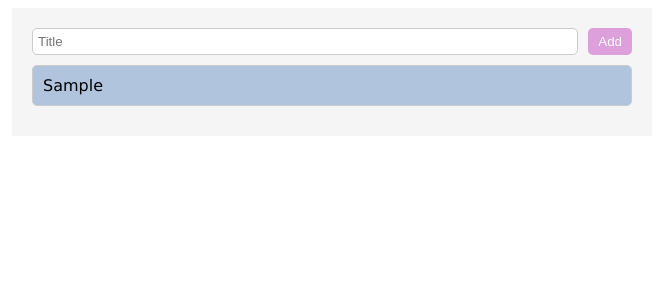
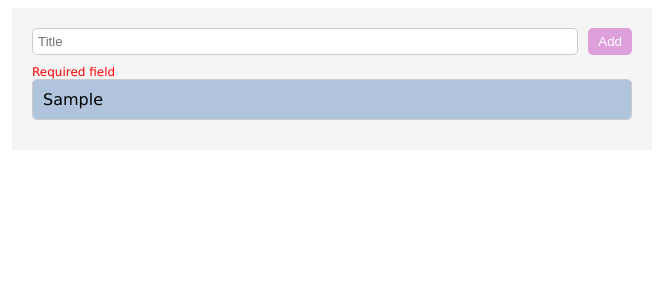
Before and after one commit to nikitakocherinskiy/liga-todo-list, an Angular app: page / in a window 1280 px wide. Both pictures are taken after typing "Sample" into the empty fields and a click on the button "Add". Shown: the top 300 px of the page, without its empty margins (308-971 px from the left). Built offline with nearby package versions, Linux system fonts and the light colour scheme.

Commit message:
feat: add validation for input

```diff
--- a/src/app/modules/todo/todo-add-item/todo-add-item.component.html
+++ b/src/app/modules/todo/todo-add-item/todo-add-item.component.html
@@ -1,11 +1,17 @@
 <form (ngSubmit)="parentEvent.emit(addTodoItem())">
   <input
     type="text"
+    id="title"
+    name="title"
     [(ngModel)]="title"
-    name="title"
     placeholder="Title"
+    #ItemTitle="ngModel"
     required
-    minlength="4"
   />
   <button type="submit">Add</button>
 </form>
+<div *ngIf="ItemTitle.invalid && (ItemTitle.dirty || ItemTitle.touched)">
+  <div *ngIf="ItemTitle.errors?.['required']" class="form-alert">
+    Required field
+  </div>
+</div>
--- a/src/app/modules/todo/todo-add-item/todo-add-item.component.scss
+++ b/src/app/modules/todo/todo-add-item/todo-add-item.component.scss
@@ -19,3 +19,7 @@ form {
     cursor: pointer;
   }
 }
+.form-alert {
+  font-size: 12px;
+  color: red;
+}
--- a/src/app/modules/todo/todo-add-item/todo-add-item.component.ts
+++ b/src/app/modules/todo/todo-add-item/todo-add-item.component.ts
@@ -1,5 +1,6 @@
 import { Component, EventEmitter, Output } from '@angular/core';
 import { TodoItem } from 'src/app/TodoItem';
+import { ReactiveFormsModule } from '@angular/forms';
 
 @Component({
   selector: 'app-todo-add-item',
```
